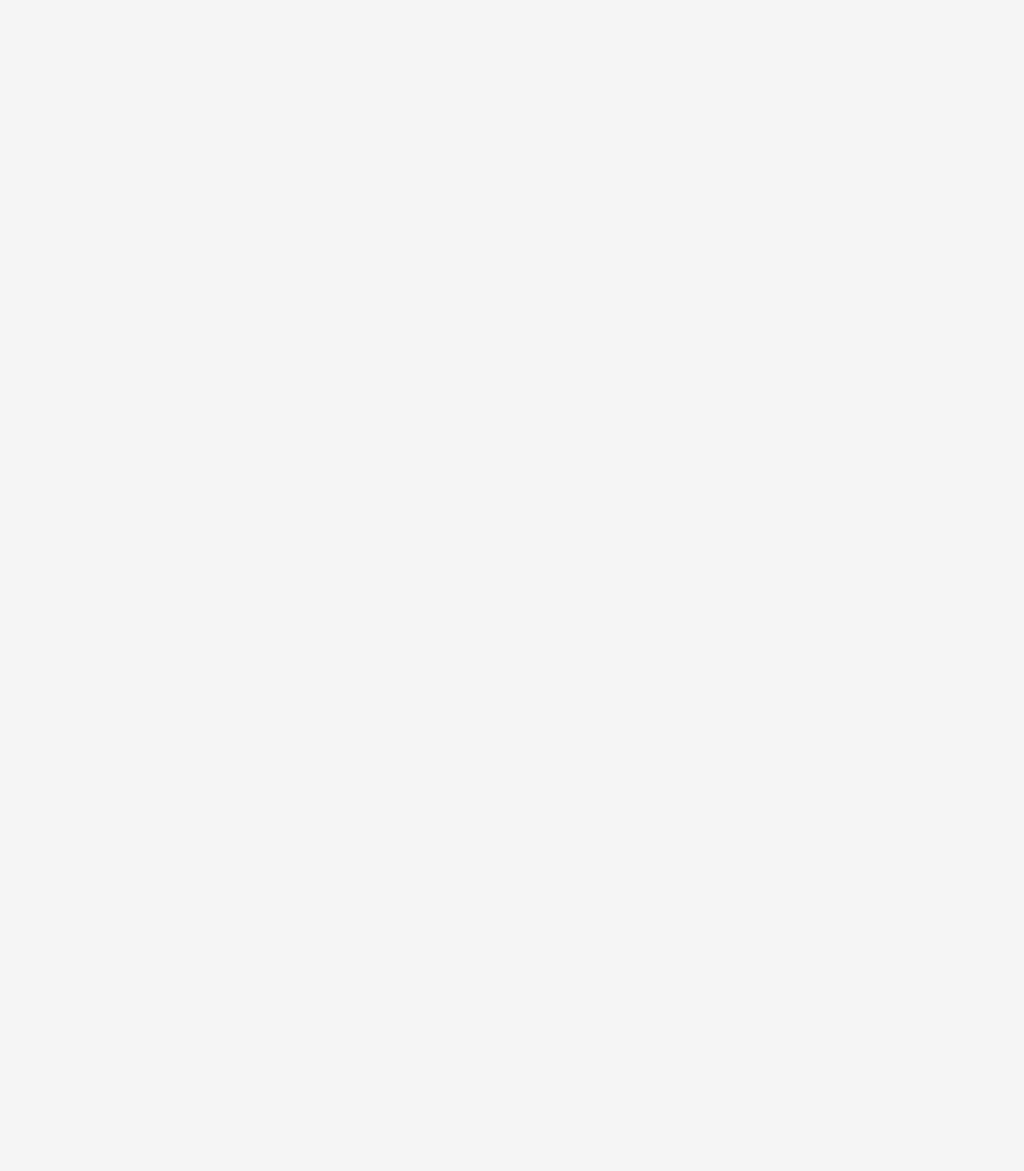
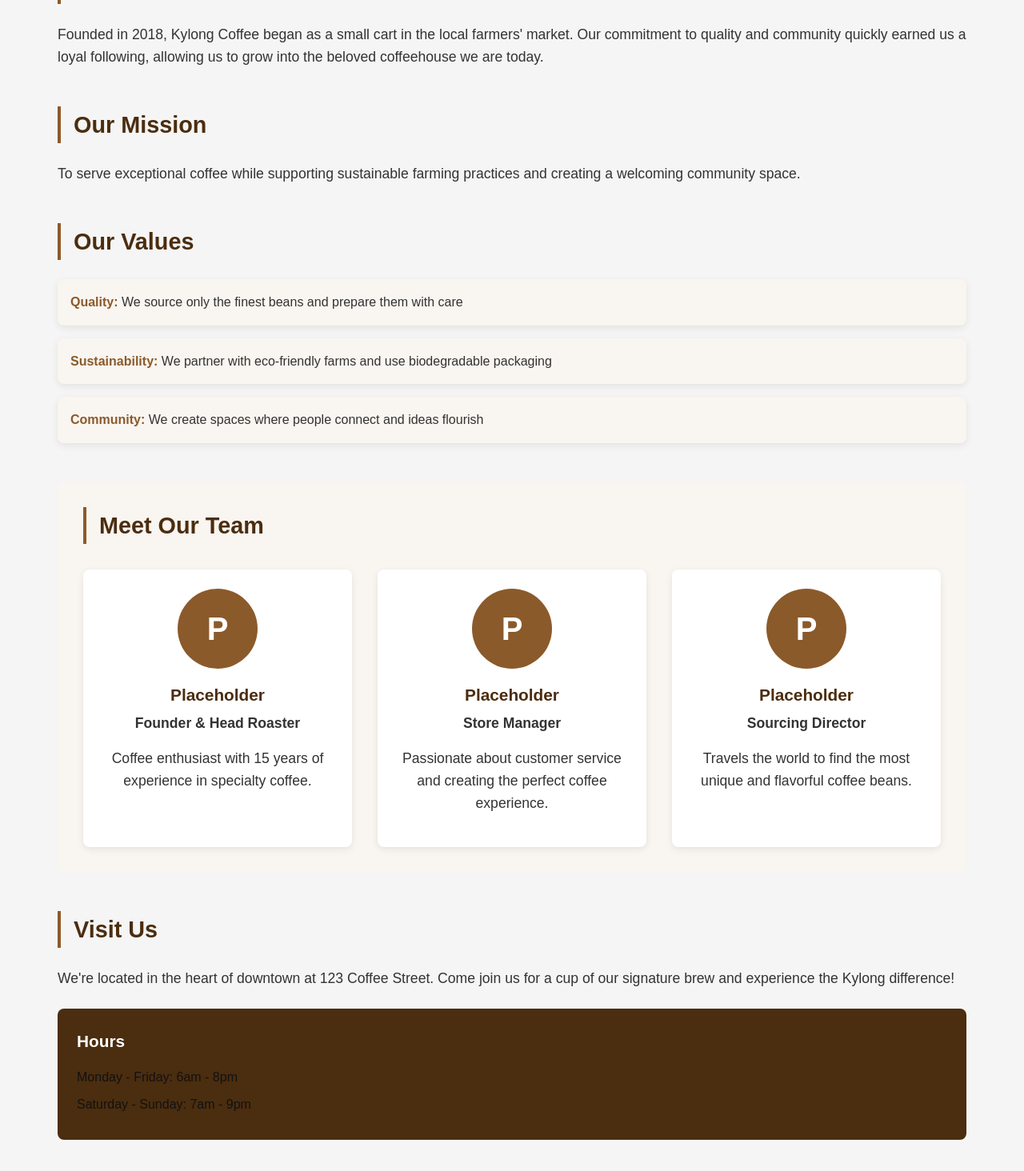
Before and after one commit to karzamisca/MERNStackCoffeeShop, a React (Vite) app in the folder views/: page /about in a window 1280 px wide. Shown: the part 352-1816 px from the top of the page at 80% size. Before the commit the page ends 800 px from the top, so only its background shows below. Built offline with nearby package versions, Linux system fonts and the light colour scheme.

Commit message:
improve about page and general css

```diff
--- a/views/src/index.css
+++ b/views/src/index.css
@@ -5,7 +5,20 @@
   font-family: Arial, sans-serif;
 }
 
+:root {
+  --bg-color: #f5f5f5;
+  --text-color: #333;
+}
+
+@media (prefers-color-scheme: dark) {
+  :root {
+    --bg-color: #121212;
+    --text-color: #f5f5f5;
+  }
+}
+
 body {
-  background-color: #f5f5f5;
-  color: #333;
+  background-color: var(--bg-color);
+  color: var(--text-color);
+  transition: background-color 0.3s ease, color 0.3s ease;
 }
--- /dev/null
+++ b/views/src/pages/About.css
@@ -0,0 +1,204 @@
+:root {
+  /* Light theme colors */
+  --primary-color: #8b5a2b;
+  --primary-dark: #4b2d0f;
+  --primary-light: #6b4f35;
+  --background-color: #ffffff;
+  --secondary-background: #f9f5f0;
+  --text-color: #333;
+  --text-secondary: #555;
+  --card-shadow: 0 3px 10px rgba(0, 0, 0, 0.08);
+  --border-color: #eaeaea;
+}
+
+@media (prefers-color-scheme: dark) {
+  :root {
+    /* Dark theme colors */
+    --primary-color: #c78f4d;
+    --primary-dark: #e0a767;
+    --primary-light: #d4a76c;
+    --background-color: #121212;
+    --secondary-background: #1e1e1e;
+    --text-color: #e0e0e0;
+    --text-secondary: #b0b0b0;
+    --card-shadow: 0 3px 10px rgba(0, 0, 0, 0.3);
+    --border-color: #333;
+  }
+}
+
+body {
+  background-color: var(--background-color);
+  color: var(--text-color);
+  transition: background-color 0.3s ease, color 0.3s ease;
+}
+
+.about-container {
+  max-width: 1200px;
+  margin: 0 auto;
+  padding: 2rem;
+  font-family: "Segoe UI", Tahoma, Geneva, Verdana, sans-serif;
+  line-height: 1.6;
+}
+
+.about-header {
+  text-align: center;
+  margin-bottom: 3rem;
+  padding-bottom: 2rem;
+  border-bottom: 1px solid var(--border-color);
+}
+
+.about-header h1 {
+  font-size: 2.8rem;
+  color: var(--primary-dark);
+  margin-bottom: 0.5rem;
+}
+
+.tagline {
+  font-size: 1.4rem;
+  font-style: italic;
+  color: var(--primary-light);
+}
+
+.about-section {
+  margin-bottom: 3rem;
+}
+
+.about-section h2 {
+  font-size: 1.8rem;
+  color: var(--primary-dark);
+  border-left: 4px solid var(--primary-color);
+  padding-left: 1rem;
+  margin-bottom: 1.5rem;
+}
+
+.about-section p {
+  font-size: 1.1rem;
+  margin-bottom: 1rem;
+  color: var(--text-color);
+}
+
+.values-list {
+  list-style-type: none;
+  padding: 0;
+}
+
+.values-list li {
+  background-color: var(--secondary-background);
+  margin-bottom: 1rem;
+  padding: 1rem;
+  border-radius: 8px;
+  box-shadow: var(--card-shadow);
+  transition: transform 0.2s ease, box-shadow 0.2s ease;
+}
+
+.values-list li:hover {
+  transform: translateY(-3px);
+  box-shadow: 0 4px 8px rgba(0, 0, 0, 0.15);
+}
+
+.values-list li strong {
+  color: var(--primary-color);
+}
+
+.team-section {
+  background-color: var(--secondary-background);
+  padding: 2rem;
+  border-radius: 12px;
+}
+
+.team-grid {
+  display: grid;
+  grid-template-columns: repeat(auto-fill, minmax(280px, 1fr));
+  gap: 2rem;
+  margin-top: 2rem;
+}
+
+.team-member {
+  background-color: var(--background-color);
+  padding: 1.5rem;
+  border-radius: 8px;
+  box-shadow: var(--card-shadow);
+  text-align: center;
+  transition: transform 0.3s ease, box-shadow 0.3s ease;
+}
+
+.team-member:hover {
+  transform: translateY(-5px);
+  box-shadow: 0 5px 15px rgba(0, 0, 0, 0.15);
+}
+
+.member-avatar {
+  width: 100px;
+  height: 100px;
+  margin: 0 auto 1rem;
+}
+
+.avatar-placeholder {
+  width: 100%;
+  height: 100%;
+  background-color: var(--primary-color);
+  color: var(--background-color);
+  font-size: 2.5rem;
+  font-weight: bold;
+  display: flex;
+  align-items: center;
+  justify-content: center;
+  border-radius: 50%;
+}
+
+.team-member h3 {
+  font-size: 1.3rem;
+  color: var(--primary-dark);
+  margin-bottom: 0.3rem;
+}
+
+.member-role {
+  font-size: 1rem;
+  color: var(--primary-color);
+  font-weight: 600;
+  margin-bottom: 1rem;
+}
+
+.member-bio {
+  font-size: 0.95rem;
+  color: var(--text-secondary);
+}
+
+.hours {
+  background-color: var(--primary-dark);
+  color: var(--background-color);
+  padding: 1.5rem;
+  border-radius: 8px;
+  margin-top: 1.5rem;
+}
+
+.hours h3 {
+  margin-top: 0;
+  margin-bottom: 1rem;
+  font-size: 1.3rem;
+}
+
+.hours p {
+  color: #121212;
+  margin: 0.5rem 0;
+  font-size: 1rem;
+}
+
+/* Responsive adjustments */
+@media (max-width: 768px) {
+  .about-container {
+    padding: 1rem;
+  }
+
+  .team-grid {
+    grid-template-columns: 1fr;
+  }
+
+  .about-header h1 {
+    font-size: 2.2rem;
+  }
+
+  .tagline {
+    font-size: 1.2rem;
+  }
+}
--- a/views/src/pages/About.jsx
+++ b/views/src/pages/About.jsx
@@ -1,15 +1,105 @@
-//views\src\pages\About.jsx
+//views/src/pages/About.jsx
+
+import React from "react";
+import "./About.css"; // We'll create this CSS file next
+
 function About() {
-  // Directly embed the data instead of fetching from API
+  // Expanded data with more information
   const info = {
     name: "Kylong Coffee",
     description: "The best coffee in town!",
+    founded: "2018",
+    mission:
+      "To serve exceptional coffee while supporting sustainable farming practices and creating a welcoming community space.",
+    values: [
+      "Quality - We source only the finest beans and prepare them with care",
+      "Sustainability - We partner with eco-friendly farms and use biodegradable packaging",
+      "Community - We create spaces where people connect and ideas flourish",
+    ],
+    team: [
+      {
+        name: "Placeholder",
+        role: "Founder & Head Roaster",
+        bio: "Coffee enthusiast with 15 years of experience in specialty coffee.",
+      },
+      {
+        name: "Placeholder",
+        role: "Store Manager",
+        bio: "Passionate about customer service and creating the perfect coffee experience.",
+      },
+      {
+        name: "Placeholder",
+        role: "Sourcing Director",
+        bio: "Travels the world to find the most unique and flavorful coffee beans.",
+      },
+    ],
   };
 
   return (
-    <div>
-      <h2>About Us</h2>
-      <p>{info.description}</p>
+    <div className="about-container">
+      <div className="about-header">
+        <h1>{info.name}</h1>
+        <p className="tagline">{info.description}</p>
+      </div>
+
+      <div className="about-section">
+        <h2>Our Story</h2>
+        <p>
+          Founded in {info.founded}, Kylong Coffee began as a small cart in the
+          local farmers' market. Our commitment to quality and community quickly
+          earned us a loyal following, allowing us to grow into the beloved
+          coffeehouse we are today.
+        </p>
+      </div>
+
+      <div className="about-section">
+        <h2>Our Mission</h2>
+        <p>{info.mission}</p>
+      </div>
+
+      <div className="about-section">
+        <h2>Our Values</h2>
+        <ul className="values-list">
+          {info.values.map((value, index) => (
+            <li key={index}>
+              <strong>{value.split(" - ")[0]}:</strong> {value.split(" - ")[1]}
+            </li>
+          ))}
+        </ul>
+      </div>
+
+      <div className="about-section team-section">
+        <h2>Meet Our Team</h2>
+        <div className="team-grid">
+          {info.team.map((member, index) => (
+            <div key={index} className="team-member">
+              <div className="member-avatar">
+                {/* Placeholder for team member image */}
+                <div className="avatar-placeholder">
+                  {member.name.charAt(0)}
+                </div>
+              </div>
+              <h3>{member.name}</h3>
+              <p className="member-role">{member.role}</p>
+              <p className="member-bio">{member.bio}</p>
+            </div>
+          ))}
+        </div>
+      </div>
+
+      <div className="about-section">
+        <h2>Visit Us</h2>
+        <p>
+          We're located in the heart of downtown at 123 Coffee Street. Come join
+          us for a cup of our signature brew and experience the Kylong
+          difference!
+        </p>
+        <div className="hours">
+          <h3>Hours</h3>
+          <p>Monday - Friday: 6am - 8pm</p>
+          <p>Saturday - Sunday: 7am - 9pm</p>
+        </div>
+      </div>
     </div>
   );
 }
```
Also changed, not shown: 5 other files (tests, documents, lock files or other folders).
